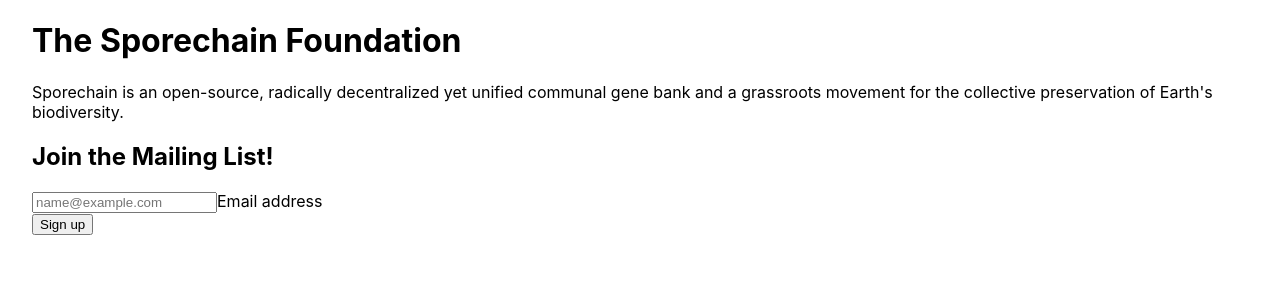
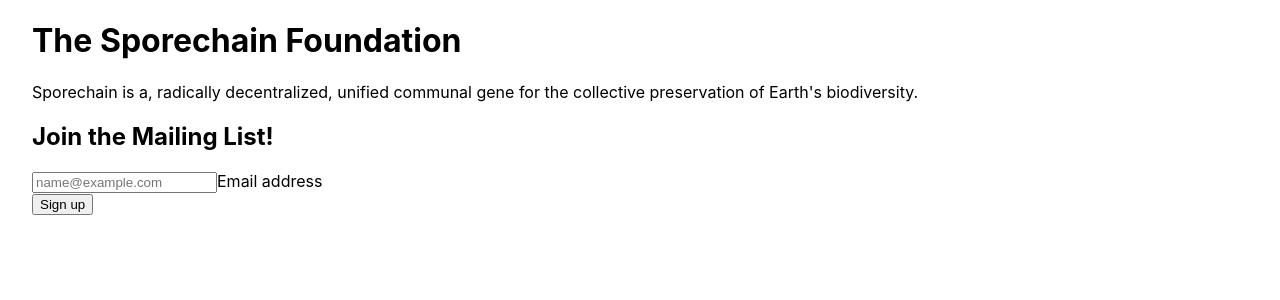
Before and after one commit to SporechainFoundation/sporechain.org, a Next.js app: page / in a window 1280 px wide. Shown: the top 300 px of the page. Built offline with nearby package versions, Linux system fonts and the light colour scheme.

Commit message:
modified landing page paragraph

```diff
--- a/pages/index.tsx
+++ b/pages/index.tsx
@@ -19,7 +19,7 @@ const Home: NextPage = () => {
         <div className="row align-items-center g-lg-5 py-5">
           <div className="col-lg-7 text-center text-lg-start">
             <h1 className="display-4 fw-bold lh-1 mb-3">The Sporechain Foundation</h1>
-            <p className="col-lg-10 fs-4">Sporechain is an open-source, radically decentralized yet unified communal gene bank and a grassroots movement for the collective preservation of Earth's biodiversity.
+            <p className="col-lg-10 fs-4">Sporechain is a, radically decentralized, unified communal gene for the collective preservation of Earth's biodiversity.
 </p>
           </div>
           <div className="col-md-10 mx-auto col-lg-5">
```
